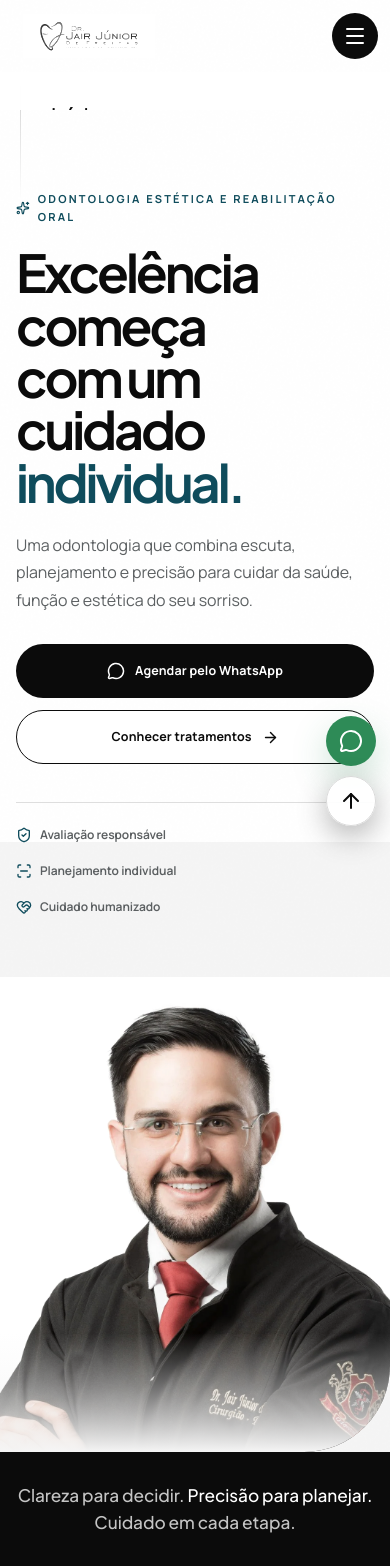
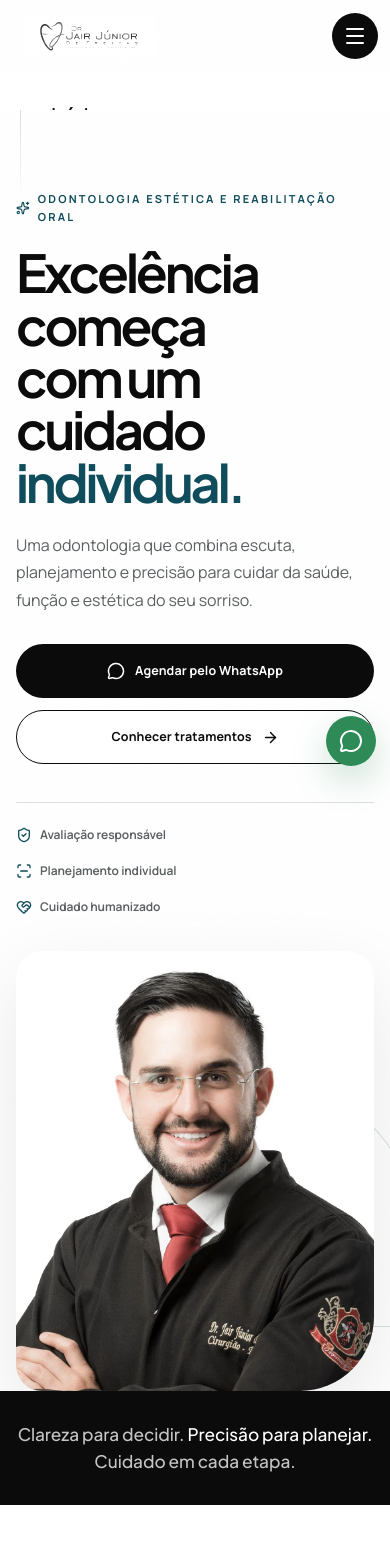
Before and after one commit to DanielpinheiroH/DRJAIRJUNIOR, a React (Vite) app: page / in a window 390 px wide. Shown: the top 1568 px of the page. Built offline with nearby package versions, Linux system fonts and the light colour scheme.

Commit message:
fix: corrige composição mobile do hero

```diff
--- a/src/components/layout/Layout.tsx
+++ b/src/components/layout/Layout.tsx
@@ -1,5 +1,5 @@
 import { ArrowUp, MessageCircle } from 'lucide-react';
-import { useEffect } from 'react';
+import { useEffect, useState } from 'react';
 import { Outlet, useLocation } from 'react-router-dom';
 import { hasContact } from '../../config/clinic';
 import { trackEvent } from '../../services/analytics';
@@ -18,6 +18,15 @@ function ScrollToTop() {
 }
 
 export function Layout() {
+  const [showBackTop, setShowBackTop] = useState(false);
+
+  useEffect(() => {
+    const handleScroll = () => setShowBackTop(window.scrollY > 700);
+    handleScroll();
+    window.addEventListener('scroll', handleScroll, { passive: true });
+    return () => window.removeEventListener('scroll', handleScroll);
+  }, []);
+
   return (
     <>
       <a href="#conteudo" className="skip-link">Pular para o conteúdo</a>
@@ -25,7 +34,7 @@ export function Layout() {
       <main id="conteudo"><Outlet /></main>
       <Footer />
       <a className={`floating-whatsapp ${!hasContact ? 'is-pending' : ''}`} href={whatsappUrl()} target={hasContact ? '_blank' : undefined} rel="noreferrer" onClick={() => trackEvent('click_whatsapp', { origin: 'floating_button' })} aria-label={hasContact ? 'Conversar pelo WhatsApp' : 'WhatsApp pendente de configuração'}><MessageCircle /></a>
-      <button className="back-top" onClick={() => window.scrollTo({ top: 0, behavior: 'smooth' })} aria-label="Voltar ao topo"><ArrowUp /></button>
+      <button className={`back-top ${showBackTop ? 'is-visible' : ''}`} onClick={() => window.scrollTo({ top: 0, behavior: 'smooth' })} aria-label="Voltar ao topo" aria-hidden={!showBackTop} tabIndex={showBackTop ? 0 : -1}><ArrowUp /></button>
       <ScrollToTop />
     </>
   );
--- a/src/styles/theme-light.css
+++ b/src/styles/theme-light.css
@@ -192,6 +192,8 @@ p { color: #626668; }
 .floating-whatsapp { border: 0; border-radius: 50%; background: #2e8b57; color: #fff; box-shadow: 0 14px 35px rgba(46,139,87,.25); }
 .floating-whatsapp:hover { transform: translateY(-3px) scale(1.04); }
 .back-top { border-color: #d9d9d9; border-radius: 50%; background: rgba(255,255,255,.92); color: #0b0b0b; }
+.back-top { opacity: 0; pointer-events: none; transform: translateY(10px); transition: opacity .3s ease, transform .3s ease; }
+.back-top.is-visible { opacity: 1; pointer-events: auto; transform: translateY(0); }
 
 @media (max-width: 1050px) {
   .site-header .menu-toggle { position: absolute; z-index: 3; top: 21px; right: max(20px,calc((100vw - 1240px)/2)); display: grid !important; place-items: center; width: 44px; height: 44px; flex: 0 0 auto; border-radius: 50%; background: #0b0b0b; color: #fff; }
@@ -345,13 +347,14 @@ p { text-wrap: pretty; }
 .hero-grid > *, .split-grid > *, .faq-grid > *, .contact-grid > *, .treatment-hero-grid > *, .content-grid > *, .story-grid > * { min-width: 0; }
 
 @media (max-width: 1050px) {
-  .hero-home::before { top: auto; bottom: 0; width: 100%; height: 42%; }
-  .hero-grid { grid-template-columns: 1fr; min-height: auto; }
-  .hero-copy { max-width: 760px; padding: 150px 0 38px; }
+  .hero-home::before { display: none; }
+  .hero-grid { grid-template-columns: 1fr; min-height: auto; row-gap: 0; }
+  .hero-copy { max-width: 760px; padding: 150px 0 24px; }
   .hero-copy h1 { font-size: clamp(3.7rem,10vw,5.7rem); }
-  .hero-visual { width: min(100%, 720px); min-height: 650px; justify-self: end; }
-  .hero-frame { inset: 0; border-radius: 0 0 140px 0; }
-  .hero-frame::after { background: linear-gradient(0deg,#f5f5f5 0%,transparent 25%); }
+  .hero-visual { width: min(100%, 680px); min-height: clamp(500px,68vw,620px); justify-self: end; }
+  .hero-frame { inset: 0; border-radius: 36px 36px 120px 36px; background: #f5f7f7; box-shadow: 0 28px 80px rgba(11,11,11,.09); }
+  .hero-frame::after { display: none; }
+  .hero-frame .media-image { object-position: center 10%; }
   .hero-signature { right: 20px; bottom: 32px; }
   .split-grid, .faq-grid, .contact-grid, .treatment-hero-grid, .content-grid, .story-grid { grid-template-columns: 1fr; gap: 56px; }
   .about-copy { max-width: 720px; }
@@ -380,15 +383,15 @@ p { text-wrap: pretty; }
   .mobile-menu nav { padding: 14px 16px 24px; }
   .mobile-menu nav > a:not(.button) { min-height: 58px; align-items: center; padding: 12px 0; font-size: 1.25rem; }
   .mobile-menu .button { width: 100%; }
-  .hero-copy { padding: 118px 0 28px; }
+  .hero-copy { padding: 118px 0 20px; }
   .hero-copy h1 { margin: 20px 0 24px; font-size: clamp(2.85rem,13.4vw,4rem); letter-spacing: -.06em; }
   .hero-copy h1 em { display: block; }
   .hero-copy > p { font-size: 1rem; line-height: 1.72; }
   .hero-actions { margin-top: 30px; }
   .hero-trust { gap: 12px; padding-top: 20px; }
-  .hero-visual { min-height: 475px; }
-  .hero-frame { inset-inline: -16px; border-radius: 0 0 86px 0; }
-  .hero-frame .media-image { object-position: 52% top; }
+  .hero-visual { width: 100%; min-height: 440px; margin-top: 12px; }
+  .hero-frame { inset-inline: 0; border-radius: 26px 26px 74px 26px; }
+  .hero-frame .media-image { object-position: center 8%; }
   .intro-strip { padding: 30px 0; }
   .intro-strip p { font-size: 1.08rem; line-height: 1.55; }
   .section-heading { margin-bottom: 34px; }
@@ -440,7 +443,7 @@ p { text-wrap: pretty; }
   .container { width: min(calc(100% - 24px), var(--container)); }
   .hero-copy h1 { font-size: 2.65rem; }
   .eyebrow { font-size: .62rem; letter-spacing: .14em; }
-  .hero-visual { min-height: 430px; }
+  .hero-visual { min-height: 410px; }
   .treatment-card h3 { font-size: 1.55rem; }
   .treatment-card__content { padding-inline: 18px; }
   .cta-content h2 { font-size: 2.35rem; }
```
